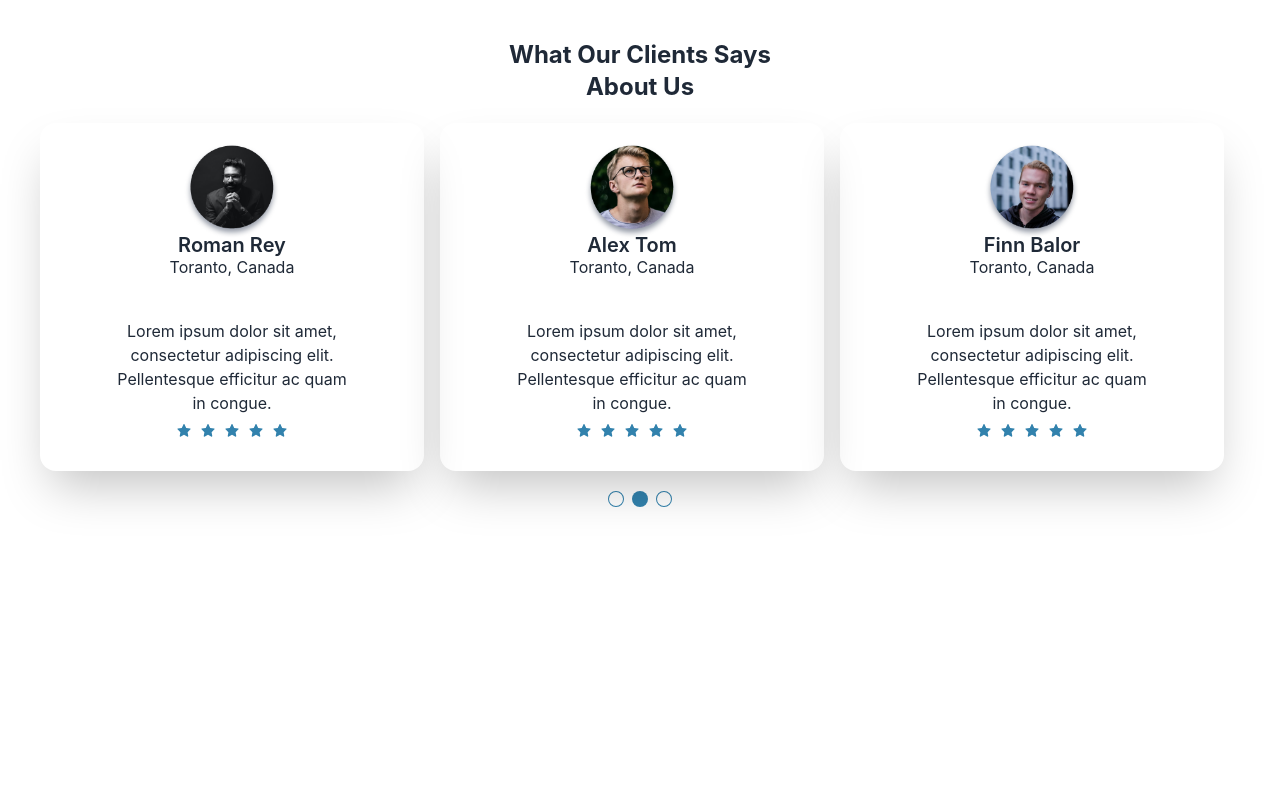
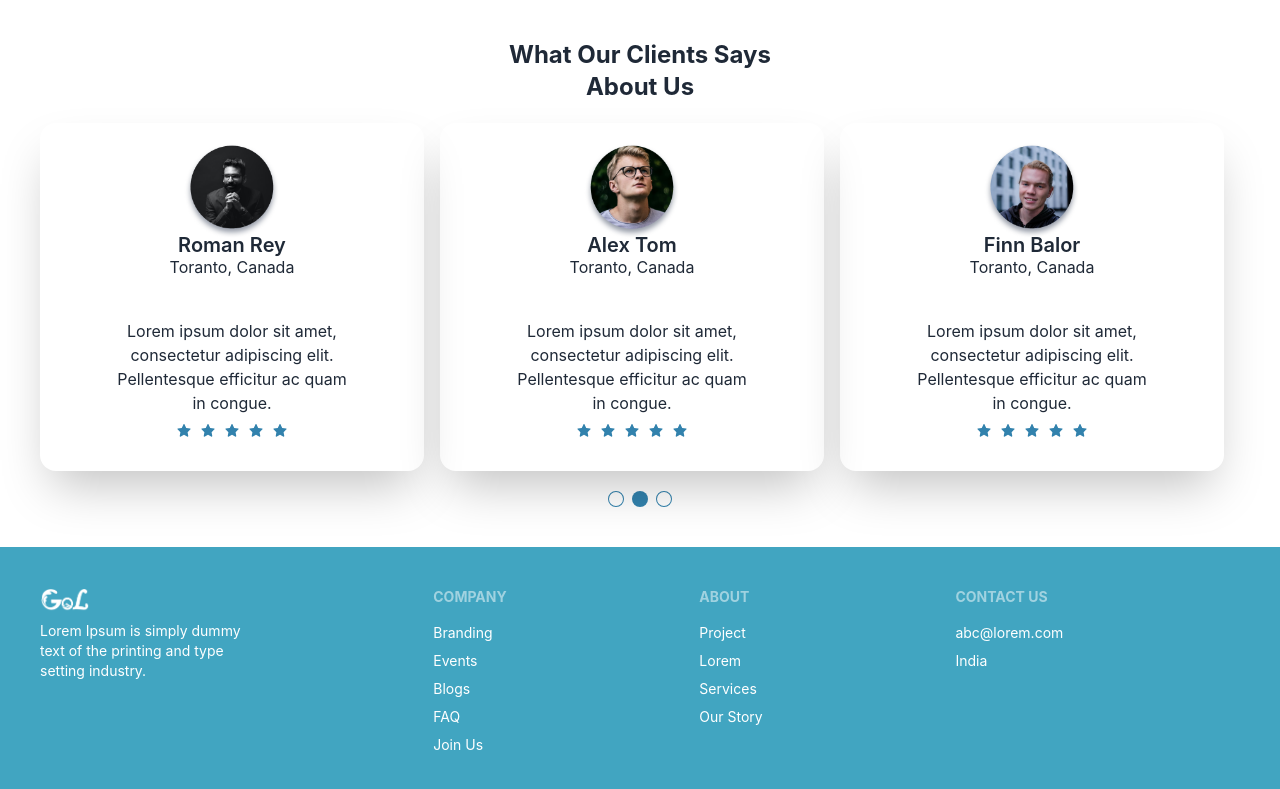
Before and after one commit to rhnchowdhury/Agumentik-Frontend-assignment, a React (Create React App) app: page / in a window 1280 px wide. Shown: the part 856-1645 px from the top of the page. Before the commit the page ends 1403 px from the top, so only its background shows below. Built offline with nearby package versions, Linux system fonts and the light colour scheme.

Commit message:
footer added

```diff
--- a/src/Components/Layout/Main.js
+++ b/src/Components/Layout/Main.js
@@ -1,5 +1,6 @@
 import React from 'react';
 import { Outlet } from 'react-router-dom';
+import Footer from '../Pages/Footer/Footer';
 import NavBar from '../Pages/NavBar/NavBar';
 
 const Main = () => {
@@ -7,6 +8,7 @@ const Main = () => {
         <div>
             <NavBar></NavBar>
             <Outlet></Outlet>
+            <Footer></Footer>
         </div>
     );
 };
--- /dev/null
+++ b/src/Components/Pages/Footer/Footer.js
@@ -0,0 +1,38 @@
+import React from 'react';
+import { Link } from 'react-router-dom';
+import img1 from '../../../assets/gol-logo.png';
+
+const Footer = () => {
+    return (
+        <div>
+            <footer className="footer p-10 text-base-content" style={{ background: '#41A5C1' }}>
+                <div>
+                    <img src={img1} alt="" width='50' height='50' />
+                    <p className='text-white'>Lorem Ipsum is simply dummy <br /> text of the printing and type <br />setting industry.</p>
+                </div>
+                <div>
+                    <span className="footer-title text-white">Company</span>
+                    <Link className=" text-white">Branding</Link>
+                    <Link className="text-white">Events</Link>
+                    <Link className="text-white">Blogs</Link>
+                    <Link className="text-white">FAQ</Link>
+                    <Link className="text-white">Join Us</Link>
+                </div>
+                <div>
+                    <span className="footer-title text-white">About</span>
+                    <Link className="text-white">Project</Link>
+                    <Link className="text-white">Lorem</Link>
+                    <Link className="text-white">Services</Link>
+                    <Link className="text-white">Our Story</Link>
+                </div>
+                <div>
+                    <span className="footer-title text-white">Contact Us</span>
+                    <Link className="text-white">abc@lorem.com</Link>
+                    <Link className="text-white">India</Link>
+                </div>
+            </footer>
+        </div>
+    );
+};
+
+export default Footer;
```
Also changed, not shown: src/assets/gol-logo.png (added).
